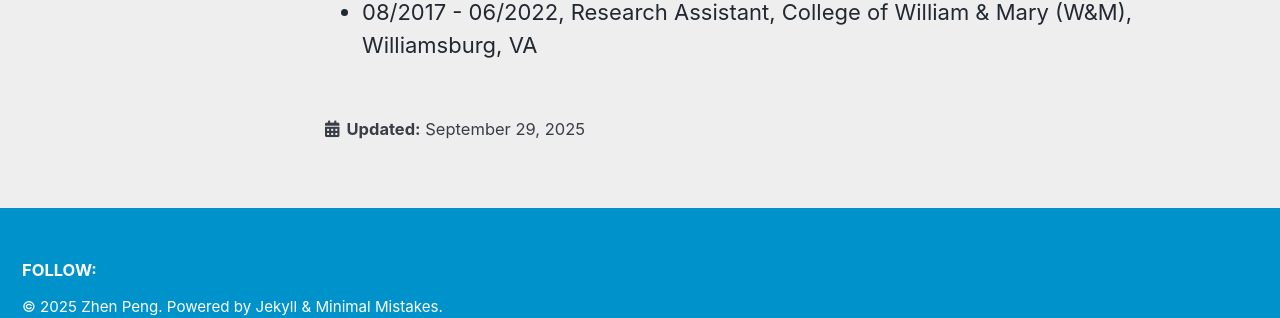
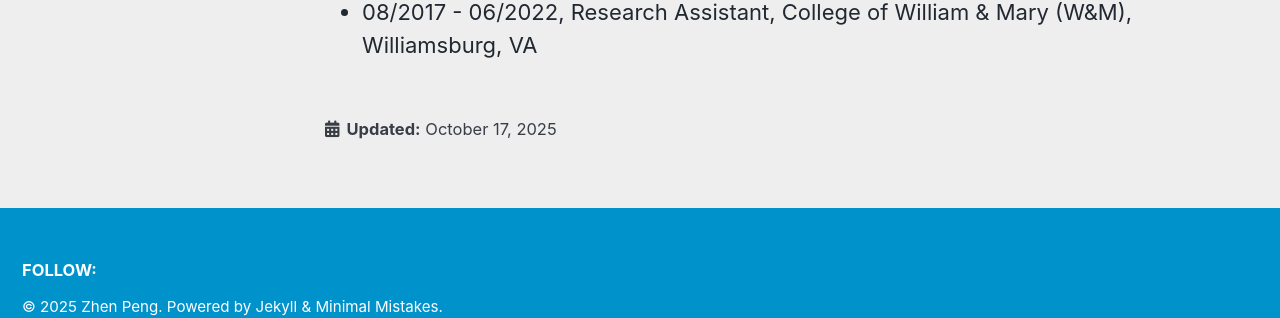
Before and after one commit to johnpzh/johnpzh.github.io, a Jekyll site: the page built from index.md, in a window 1280 px wide and 900 px high, scrolled down 2406 px. Shown: the part 538-856 px from the top of the window. Built offline with Jekyll 4.4.1, drawn with Linux system fonts in a browser that asks for light colours; cached includes are drawn as plain includes; part of the change alters nothing that is shown.

Commit message:
minor updates in CV

```diff
--- a/index.md
+++ b/index.md
@@ -2,7 +2,7 @@
 layout: single
 classes: wide
 title: "Zhen Peng"
-date: 2025-09-29 17:17:44 -0700
+date: 2025-10-17 11:50:22 -0700
 author_profile: true
 ---
 
```
Also changed, not shown: 1 other file.
